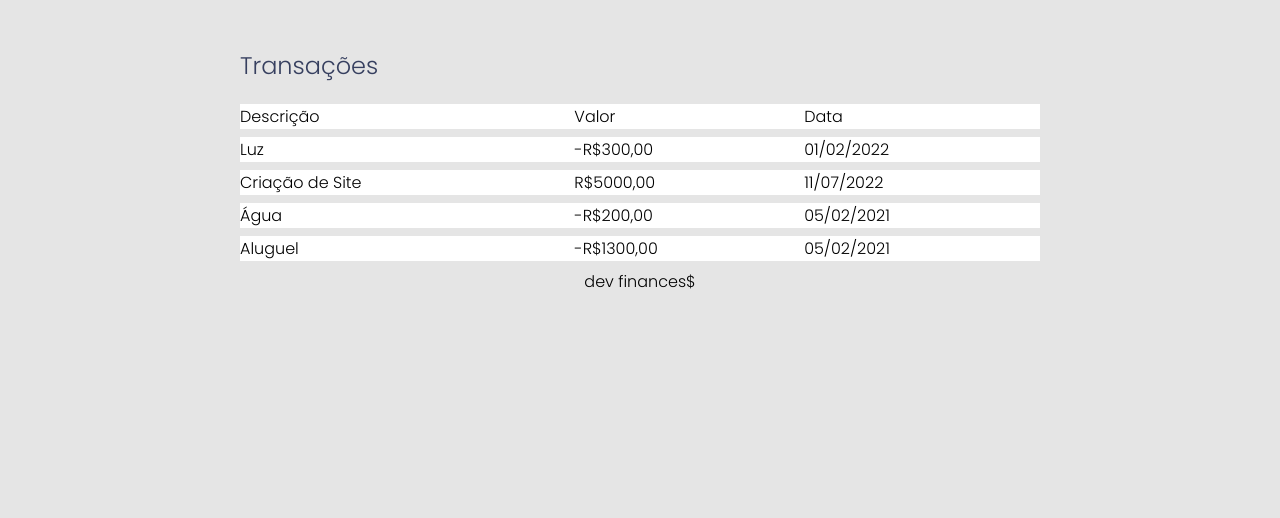
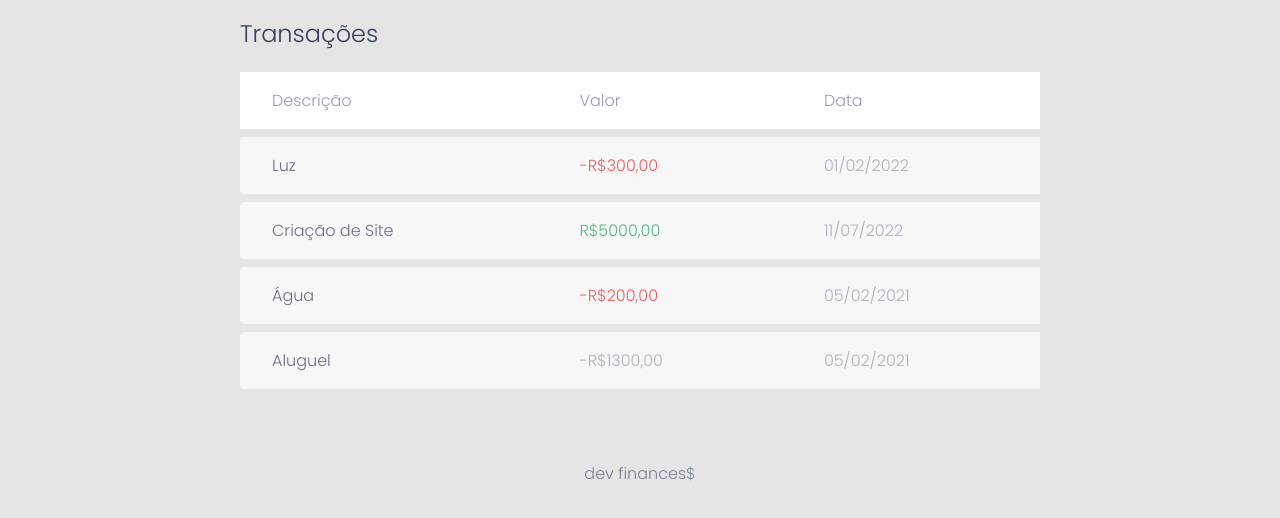
Before and after one commit to nickitrin/desafio_DevFinances, a plain HTML site: page index.html in a window 1280 px wide. Shown: the part 721-1239 px from the top of the page. Before the commit the page ends 1015 px from the top, so only its background shows below. Drawn offline with Linux system fonts and the light colour scheme.

Commit message:
style: estilizando tabelas

```diff
--- a/index.html
+++ b/index.html
@@ -45,32 +45,32 @@
             <table id="data-table">
                 <thead>
                     <tr>
-                        <td>Descrição</td>
-                        <td>Valor</td>
-                        <td>Data</td>
+                        <th class="description">Descrição</th>
+                        <th class="expense">Valor</th>
+                        <th class="date">Data</th>
                     </tr>
                 </thead>
 
-                    <tbody>
+                <tbody>
                     <tr>
-                        <td>Luz</td>
-                        <td> -R$300,00</td>
-                        <td>01/02/2022</td>
+                        <td class="description">Luz</td>
+                        <td class="expense"> -R$300,00</td>
+                        <td class="date">01/02/2022</td>
                     </tr>
                     <tr>
-                        <td>Criação de Site</td>
-                        <td>R$5000,00</td>
-                        <td>11/07/2022</td>
+                        <td class="description">Criação de Site</td>
+                        <td class="income">R$5000,00</td>
+                        <td class="date">11/07/2022</td>
                     </tr>
                     <tr>
-                        <td>Água</td>
-                        <td> -R$200,00</td>
-                        <td>05/02/2021</td>
+                        <td class="description">Água</td>
+                        <td class="expense"> -R$200,00</td>
+                        <td class="date">05/02/2021</td>
                     </tr>
                     <tr>
-                        <td>Aluguel</td>
+                        <td class="description">Aluguel</td>
                         <td> -R$1300,00</td>
-                        <td>05/02/2021</td>
+                        <td class="date">05/02/2021</td>
                     </tr>
                 </tbody>
             </table>
--- a/style/style.css
+++ b/style/style.css
@@ -20,7 +20,7 @@ h2{
 /* ======= HEADER ======= */
 header {
     background-color: #2D4A22;
-    padding: 2rem 0 12rem 0;
+    padding: 2rem 0 10rem;
     text-align: center;
 }
 header h1 {
@@ -66,11 +66,48 @@ header h1 {
 #data-table{
     width: 100%;
     border-spacing: 0 0.5rem;
+    color: #969cb3;
+}
+table th{
+    background-color: white;
+    padding: 1rem 2rem;
+    text-align: left;
+    font-weight: normal;
 }
 table td{
     background-color: white;
+    padding: 1rem 2rem;
+
+}
+table tbody tr{
+    opacity: 0.7;
+}
+table tr:hover{
+    opacity: 1;
+}
+table thead tr td:first-child,
+table tbody tr td:first-child {
+    border-radius: 0.25rem 0 0 0.25rem;
+}
+
+td.description{
+    color: var(--dark-blue);
+}
+td.income{
+    color: #12a454;
+}
+
+td.date{
+
+}
+
+td.expense{
+    color: #e92929;
 }
 /* ======= FOOTER ======= */
 footer{
     text-align: center;
+    color: var(--dark-blue);
+    padding: 4rem 0 2rem;
+    opacity: 0.6;
 }
```
